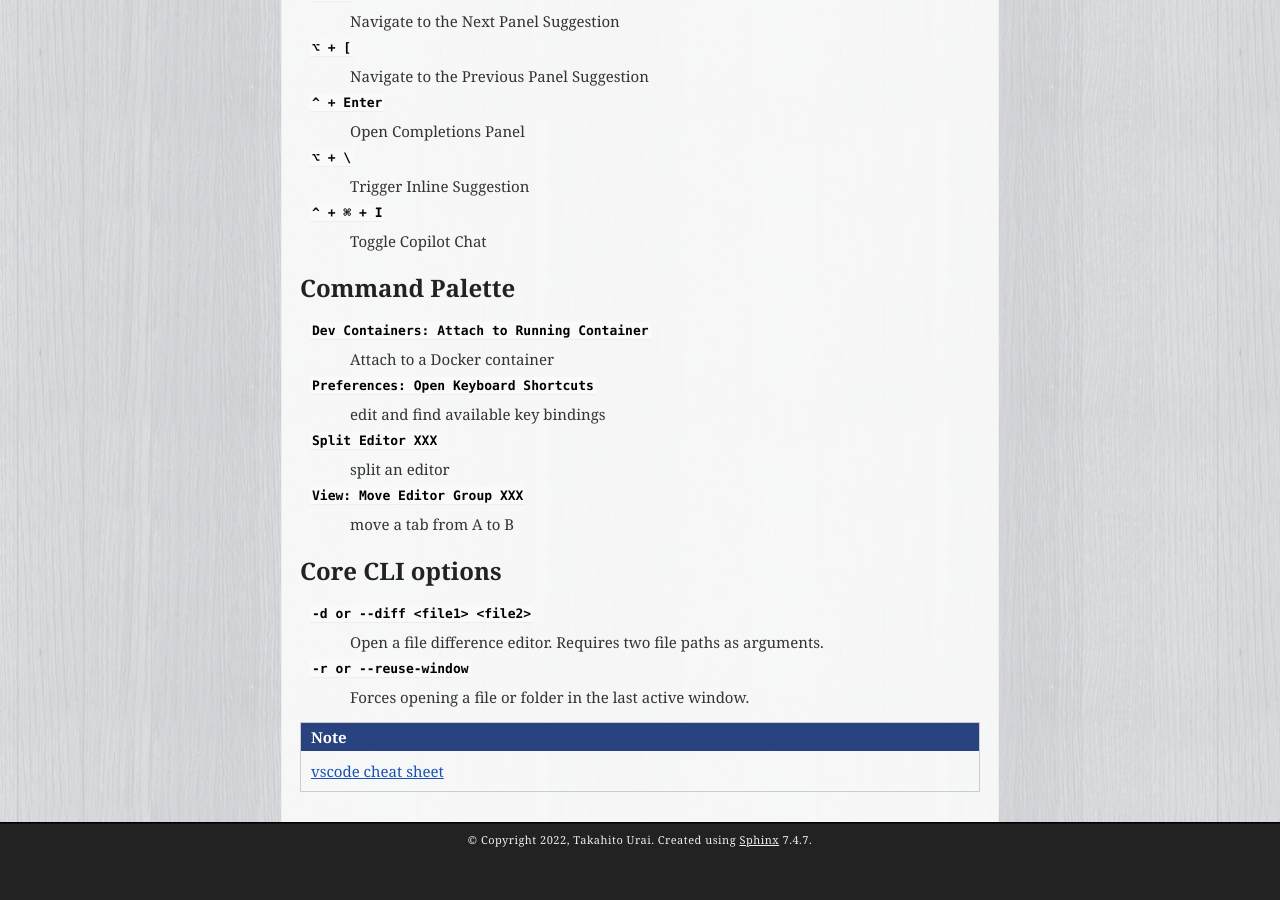
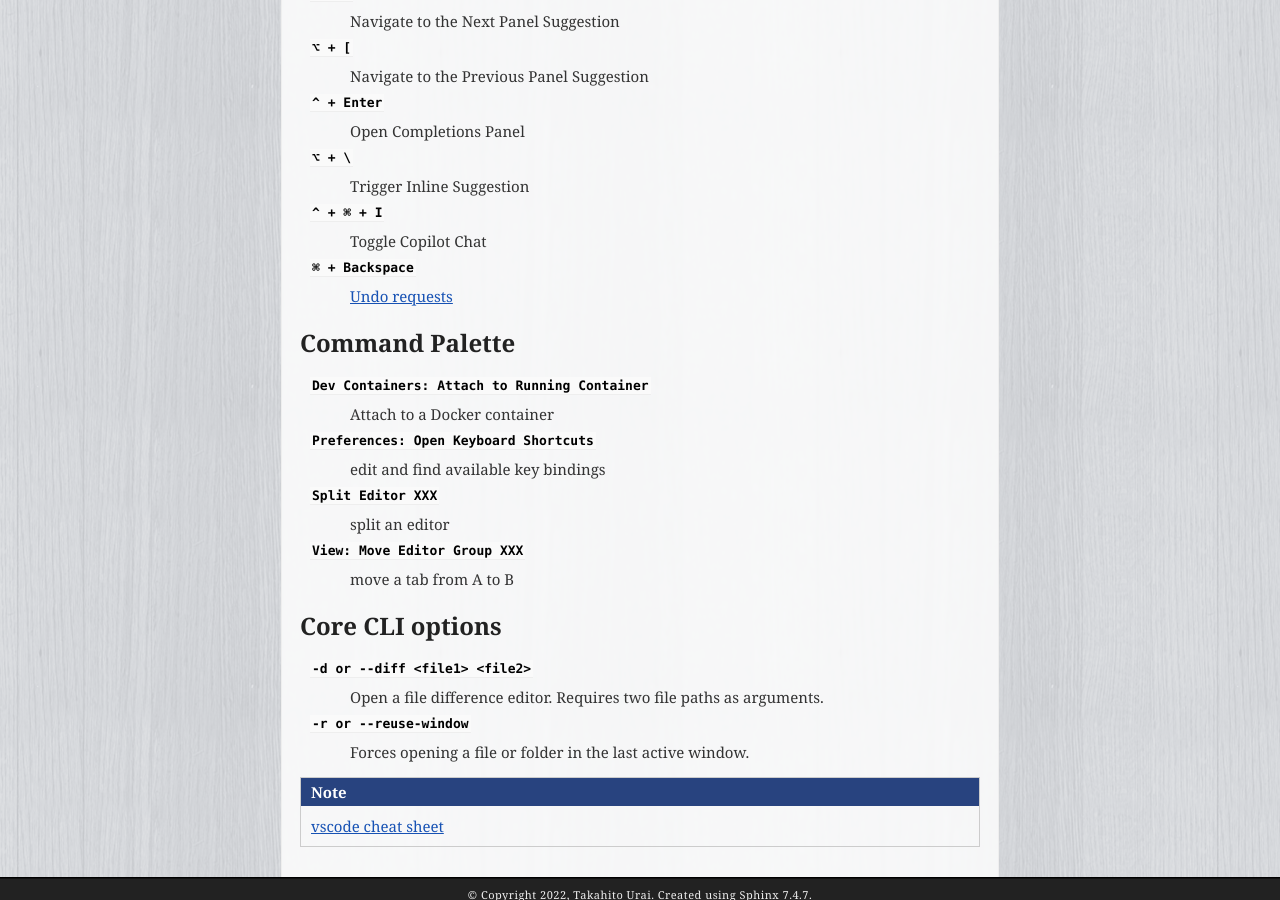
Before and after one commit to uraitakahito/shortcuts, a Sphinx documentation site: the page built from source/vscode.rst, in a window 1280 px wide and 900 px high, scrolled down 2692 px. Built offline with Sphinx 7.4.7, drawn with Linux system fonts in a browser that asks for light colours; before the commit the page ends 3547 px from its top, so only the background shows below that.

Commit message:
Add shortcut for undo requests in GitHub Copilot section of documentation

```diff
--- a/source/vscode.rst
+++ b/source/vscode.rst
@@ -154,6 +154,9 @@ GitHub Copilot
 ``^ + ⌘ + I``
    Toggle Copilot Chat
 
+``⌘ + Backspace``
+   `Undo requests <https://code.visualstudio.com/updates/v1_101#_chat-ux-improvements>`_
+
 Command Palette
 =========================
 
```
